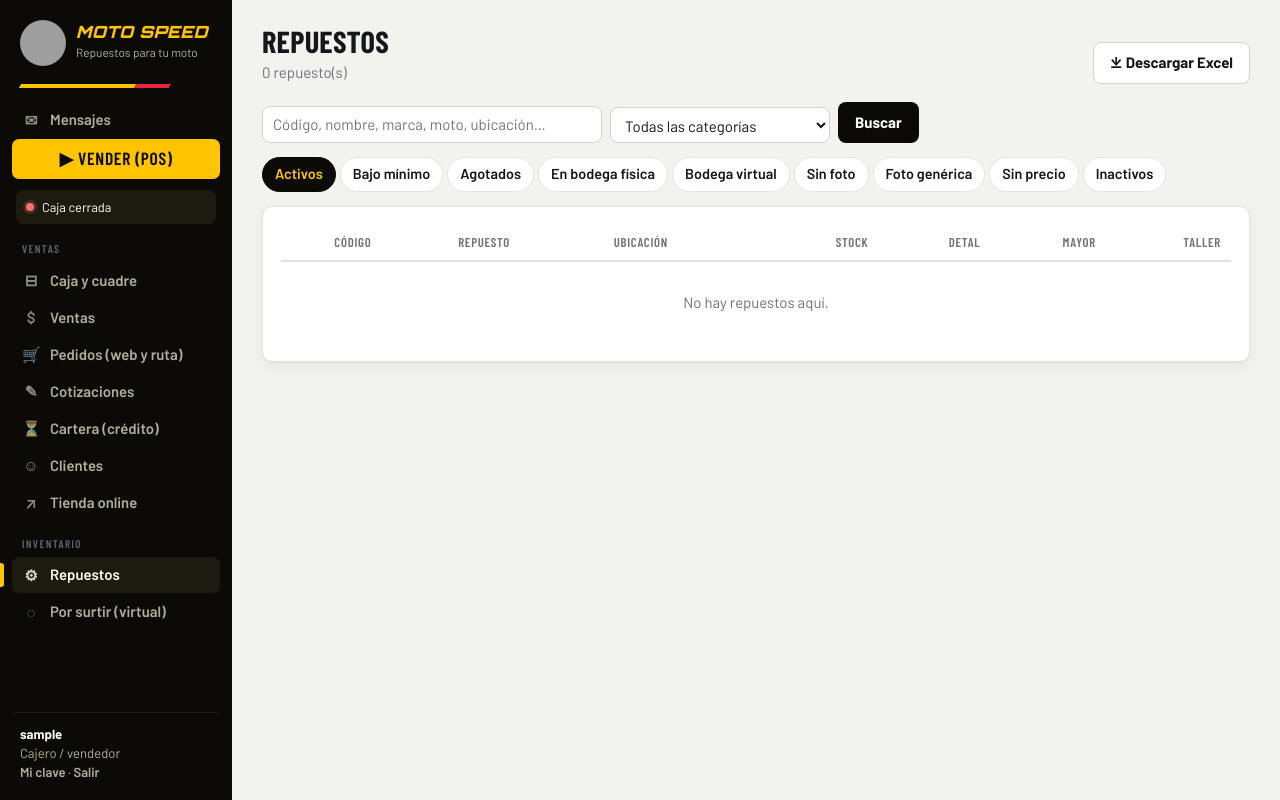
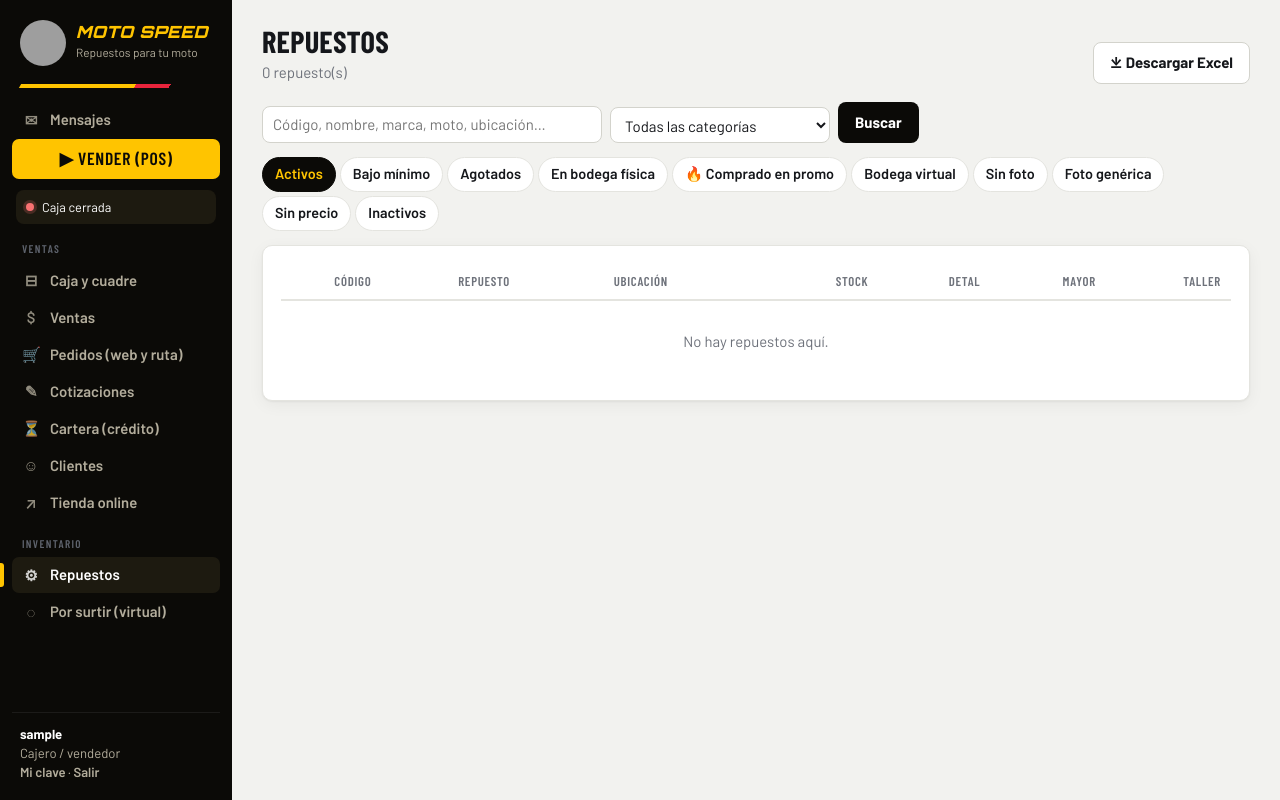
Before and after one commit to snake1515/top_speed_app, a Flask app: page /productos in a window 1280 px wide. Run offline with Flask 3, Linux system fonts and the light colour scheme; the visitor is signed in with stand-in values (Sample User, id 1); data comes from the database, SQL or seed files in the repository; data that the repository does not hold is empty; grey boxes are pictures that could not be loaded.

Commit message:
Repuestos: «Comprado en promoción» con aviso para el cajero/vendedor en POS y preventa, filtro y etiqueta
Co-Authored-By: Claude Opus 5.5 <noreply@anthropic.com>
Claude-Session: https://claude.ai/code/session_012NKSgNCGTXPWgboDFWkRz6

```diff
--- a/app.py
+++ b/app.py
@@ -657,6 +657,7 @@ def producto_json(p, reservado=None, ver_costo=False):
          "equiv": ", ".join(p.lista_equivalencias),
          "unidad": p.unidad, "stock": p.stock, "reservado": (reservado or {}).get(p.id, 0), "virtual": bool(p.virtual),
          "arrastre": p.origen == "arrastre", "donde": p.donde_comprar or "",
+         "promo": bool(p.promo_compra) and not p.virtual and (p.stock or 0) > 0, "promo_nota": p.promo_nota or "",
          "detal": p.precio_detal, "mayor": p.precio_mayor or p.precio_detal, "taller": p.precio_taller or p.precio_detal,
          "iva": p.iva_pct, "img": url_for("img_producto", pid=p.id, v=p.imagen_v, s="t") if p.imagen_v else ""}
     if ver_costo:
@@ -1591,6 +1592,8 @@ def productos():
         lista = [p for p in lista if (p.stock or 0) <= 0 and not p.virtual]
     elif filtro == "virtual":
         lista = [p for p in lista if p.virtual]
+    elif filtro == "promo":
+        lista = [p for p in lista if p.promo_compra and not p.virtual and (p.stock or 0) > 0]
     elif filtro == "fisico":   # unidades reales en el local (no bodega virtual)
         lista = [p for p in lista if not p.virtual and (p.stock or 0) > 0]
     elif filtro == "sinfoto":
@@ -1643,7 +1646,8 @@ CAMPOS_AVISO = [("nombre", "Nombre"), ("codigo", "Código proveedor"), ("codigo_
                  ("precio_taller", "Precio taller"), ("regla", "Ganancia"), ("stock_minimo", "Stock mínimo"),
                  ("virtual", "Bodega virtual"), ("costo_virtual", "Costo virtual"), ("volver_virtual", "Volver a virtual"),
                  ("descripcion", "Descripción"), ("foto", "Foto"), ("en_tienda", "En la tienda"),
-                 ("destacado", "Destacado"), ("activo", "Activo")]
+                 ("destacado", "Destacado"), ("promo_compra", "Comprado en promoción"), ("promo_nota", "Nota de promoción"),
+                 ("activo", "Activo")]
 PESOS_AVISO = {"precio_detal", "precio_mayor", "precio_taller", "costo_virtual"}
 
 
@@ -1659,7 +1663,7 @@ def _foto_producto(p):
 
 def _diferencias_producto(a, b):
     def txt(k, v):
-        if isinstance(v, bool) or k in ("virtual", "volver_virtual", "en_tienda", "destacado", "activo"):
+        if isinstance(v, bool) or k in ("virtual", "volver_virtual", "en_tienda", "destacado", "promo_compra", "activo"):
             return "sí" if v else "no"
         if k in PESOS_AVISO:
             return pesos(v or 0)
@@ -1721,6 +1725,8 @@ def producto_form(pid=None):
         p.iva_pct = pct(f.get("iva_pct")) if cfg.cobra_iva else (p.iva_pct or 0)
         p.en_tienda = bool(f.get("en_tienda"))
         p.destacado = bool(f.get("destacado"))
+        p.promo_compra = bool(f.get("promo_compra"))
+        p.promo_nota = (f.get("promo_nota") or "").strip()[:160] or None
         p.activo = bool(f.get("activo")) if not nuevo else True
         errores = []
         if "virtual_form" in f:
--- a/models.py
+++ b/models.py
@@ -270,6 +270,9 @@ class Producto(db.Model):
     costo_virtual = db.Column(db.Float, nullable=False, default=0)
     # al vender la última unidad real vuelve solo a la bodega virtual (con el último costo de compra)
     volver_virtual = db.Column(db.Boolean, nullable=False, default=False)
+    # Comprado en promoción: el cajero/vendedor ve un aviso para buscar venderlo
+    promo_compra = db.Column(db.Boolean, nullable=False, default=False)
+    promo_nota = db.Column(db.String(160))
     # "arrastre": lo creó el cajero en una venta de arrastre (repuesto que no se tenía y se compra afuera)
     origen = db.Column(db.String(12))
     imagen_lote = db.Column(db.String(80))   # foto de catálogo puesta automáticamente (fotos_catalogo.py)
--- a/templates/pos.html
+++ b/templates/pos.html
@@ -242,7 +242,7 @@ function pintarResultados(lista, titulo = '') {
     const st = p.virtual ? `<span class="badge virtual">${p.arrastre ? 'Arrastre' : 'Virtual'}</span>` : p.stock <= 0 ? '<span class="neg">Agotado</span>' : `<span class="${disp <= 0 ? 'neg' : 'muted'}">Stock ${NUM(p.stock)}${p.reservado ? ' · ' + NUM(p.reservado) + ' apart.' : ''}</span>`;
     return `<div class="res ${i === 0 ? 'sel' : ''}" data-i="${i}">
       <img class="thumb" src="${p.img || '{{ url_for('static', filename='sin-foto.svg') }}'}" alt="" loading="lazy">
-      <div style="min-width:0"><div class="nm">${esc(p.nombre)}</div>
+      <div style="min-width:0"><div class="nm">${esc(p.nombre)}${p.promo ? ' <span class="badge" style="background:#ff6d00;color:#fff">🔥 Comprada en promo · ¡véndela!</span>' : ''}</div>${p.promo && p.promo_nota ? '<div class="meta" style="color:#e65100;font-weight:600">🔥 ' + esc(p.promo_nota) + '</div>' : ''}
         <div class="meta">${p.interno ? '<b class="mono">' + esc(p.interno) + '</b> · ' : ''}<span class="mono">${esc(p.codigo)}</span>${p.marca ? ' · ' + esc(p.marca) : ''}${p.ubicacion ? ' · 📍' + esc(p.ubicacion) : ''}${p.compat ? ' · 🏍 ' + esc(p.compat) : ''}${p.equiv ? ' · 🔁 ' + esc(p.equiv) : ''}</div></div>
       <div><div class="pr">${precioLista(p) > 0 ? COP(precioLista(p)) : '<span class="badge warn">Sin precio</span>'}</div><div class="st">${st}${VE_COSTO ? ' · costo ' + COP(p.costo) : ''}</div></div></div>`;
   }).join('') : ($('buscar').value.trim() ? '<p class="empty">Sin resultados. Revisa el código o busca por otra palabra.<br><button type="button" class="btn sm" style="margin-top:8px" onclick="document.getElementById(\'btn-arrastre\').click()">＋ No lo tenemos: hacer venta de arrastre</button></p>'
--- a/templates/preventa_pedido.html
+++ b/templates/preventa_pedido.html
@@ -47,7 +47,7 @@ async function buscar(q) { return (await fetch('{{ url_for('preventa_productos')
 $('buscar').addEventListener('input', () => { clearTimeout(t); const q = $('buscar').value.trim(); if (!q) { $('resultados').innerHTML = ''; return; }
   t = setTimeout(async () => { res = await buscar(q);
     $('resultados').innerHTML = res.length ? res.map((p, i) => `<div class="res" data-i="${i}"><img class="thumb" src="${p.img || '{{ url_for('static', filename='sin-foto.svg') }}'}" alt="">
-      <div style="min-width:0"><div class="nm">${esc(p.nombre)}</div><div class="meta">${esc(p.codigo)}${p.compat ? ' · 🏍 ' + esc(p.compat) : ''}${p.equiv ? ' · 🔁 ' + esc(p.equiv) : ''}</div></div>
+      <div style="min-width:0"><div class="nm">${esc(p.nombre)}${p.promo ? ' <span class="badge" style="background:#ff6d00;color:#fff">🔥 Promo · ¡ofrécela!</span>' : ''}</div>${p.promo && p.promo_nota ? '<div class="meta" style="color:#e65100;font-weight:600">🔥 ' + esc(p.promo_nota) + '</div>' : ''}<div class="meta">${esc(p.codigo)}${p.compat ? ' · 🏍 ' + esc(p.compat) : ''}${p.equiv ? ' · 🔁 ' + esc(p.equiv) : ''}</div></div>
       <div><div class="pr">${COP(p.precio)}</div><div class="st ${p.disp <= 0 ? 'neg' : 'muted'}">${p.disp <= 0 ? 'Agotado' : (p.virtual ? '<span class="badge virtual">Virtual</span>' : 'Disp. ' + NUM(p.disp))}</div></div></div>`).join('') : '<p class="empty">Sin resultados.</p>'; }, 200); });
 $('resultados').addEventListener('click', e => { const el = e.target.closest('.res'); if (!el) return; const p = res[el.dataset.i];
   if (p.disp <= 0) { alert('Ese repuesto está agotado.'); return; }
--- a/templates/producto_form.html
+++ b/templates/producto_form.html
@@ -108,6 +108,11 @@
         <h2 style="margin-bottom:10px">Publicación</h2>
         <label class="check"><input type="checkbox" name="en_tienda" value="1" {{ 'checked' if (f.get('en_tienda') if f else p.en_tienda) }}> Mostrar en la tienda online</label>
         <label class="check" style="margin-top:8px"><input type="checkbox" name="destacado" value="1" {{ 'checked' if (f.get('destacado') if f else p.destacado) }}> Destacado (primero en tienda y POS)</label>
+        <div style="margin-top:12px;padding:10px 12px;border-radius:10px;background:#fff3e0;border:1px solid #ffb74d">
+          <label class="check"><input type="checkbox" name="promo_compra" value="1" {{ 'checked' if (f.get('promo_compra') if f else p.promo_compra) }}> 🔥 Comprado en promoción — hay que moverlo</label>
+          <input class="input" name="promo_nota" maxlength="160" style="margin-top:6px" placeholder="Nota para el vendedor (opcional): ej. ofrécela a quien pida 275-18" value="{{ (f.get('promo_nota') if f else p.promo_nota) or '' }}">
+          <div class="hint">El cajero y el vendedor ven un aviso al buscarlo en el POS y en la preventa. Solo sale mientras haya unidades físicas. Los clientes de la tienda no lo ven.</div>
+        </div>
         {% if p.id %}<label class="check" style="margin-top:8px"><input type="checkbox" name="activo" value="1" {{ 'checked' if p.activo }}> Activo</label>{% endif %}
       </div>
       <div class="actions">
--- a/templates/productos.html
+++ b/templates/productos.html
@@ -25,7 +25,7 @@
   <button class="btn dark">Buscar</button>
 </form>
 <div class="tabs">
-  {% for k, l in [('', 'Activos'), ('bajos', 'Bajo mínimo'), ('agotados', 'Agotados'), ('fisico', 'En bodega física'), ('virtual', 'Bodega virtual'), ('sinfoto', 'Sin foto'), ('generica', 'Foto genérica'), ('sinprecio', 'Sin precio'), ('inactivos', 'Inactivos')] %}
+  {% for k, l in [('', 'Activos'), ('bajos', 'Bajo mínimo'), ('agotados', 'Agotados'), ('fisico', 'En bodega física'), ('promo', '🔥 Comprado en promo'), ('virtual', 'Bodega virtual'), ('sinfoto', 'Sin foto'), ('generica', 'Foto genérica'), ('sinprecio', 'Sin precio'), ('inactivos', 'Inactivos')] %}
   <a class="{{ 'on' if filtro == k }}" href="{{ url_for('productos', f=k, q=q, cat=cat) }}">{{ l }}</a>{% endfor %}
 </div>
 <div class="card"><div class="table-wrap"><table>
@@ -33,7 +33,7 @@
   <tbody>{% for p in productos %}<tr class="clic" onclick="location.href='{{ url_for('producto_detalle', pid=p.id) }}'">
     <td><img class="thumb" src="{{ url_for('img_producto', pid=p.id, v=p.imagen_v, s='t') if p.imagen_v else url_for('static', filename='sin-foto.svg') }}" alt="" loading="lazy"></td>
     <td class="mono"><b>{{ p.codigo_interno or '' }}</b>{% if p.codigo != p.codigo_interno %}<br><small class="muted">{{ p.codigo }}</small>{% endif %}</td>
-    <td><a href="{{ url_for('producto_detalle', pid=p.id) }}"><b>{{ p.nombre }}</b></a>{% if p.virtual %} <span class="badge virtual">Virtual</span>{% endif %}{% if p.imagen_lote == 'generica' %} <span class="badge warn">Foto genérica</span>{% endif %}<br><small class="muted">{{ p.marca or '' }}{% if p.compatibilidad %} · 🏍 {{ p.compatibilidad|truncate(60) }}{% endif %}{% if p.equivalencias %}<br>🔁 {{ p.lista_equivalencias|join(', ')|truncate(80) }}{% endif %}</small></td>
+    <td><a href="{{ url_for('producto_detalle', pid=p.id) }}"><b>{{ p.nombre }}</b></a>{% if p.virtual %} <span class="badge virtual">Virtual</span>{% endif %}{% if p.imagen_lote == 'generica' %} <span class="badge warn">Foto genérica</span>{% endif %}{% if p.promo_compra and not p.virtual and (p.stock or 0) > 0 %} <span class="badge" style="background:#ff6d00;color:#fff">🔥 Moverla</span>{% endif %}<br><small class="muted">{{ p.marca or '' }}{% if p.compatibilidad %} · 🏍 {{ p.compatibilidad|truncate(60) }}{% endif %}{% if p.equivalencias %}<br>🔁 {{ p.lista_equivalencias|join(', ')|truncate(80) }}{% endif %}</small></td>
     <td>{{ p.ubicacion or '' }}</td>
     <td class="num">{% if p.virtual %}<span class="muted">virtual</span>{% else %}<b class="{{ 'neg' if p.stock <= 0 else ('' if not p.bajo_minimo else 'neg') }}">{{ p.stock|cant }}</b>{% endif %}{% if p.bajo_minimo %} <span class="badge err">mín {{ p.stock_minimo|cant }}</span>{% endif %}{% if reservado.get(p.id) %}<br><small class="muted">{{ reservado[p.id]|cant }} apartado(s)</small>{% endif %}</td>
     {% if current_user.ve_costos %}<td class="num">{{ p.costo_ref|pesos }}{% if p.virtual %}<br><small class="muted">virtual</small>{% endif %}</td>{% endif %}
```
